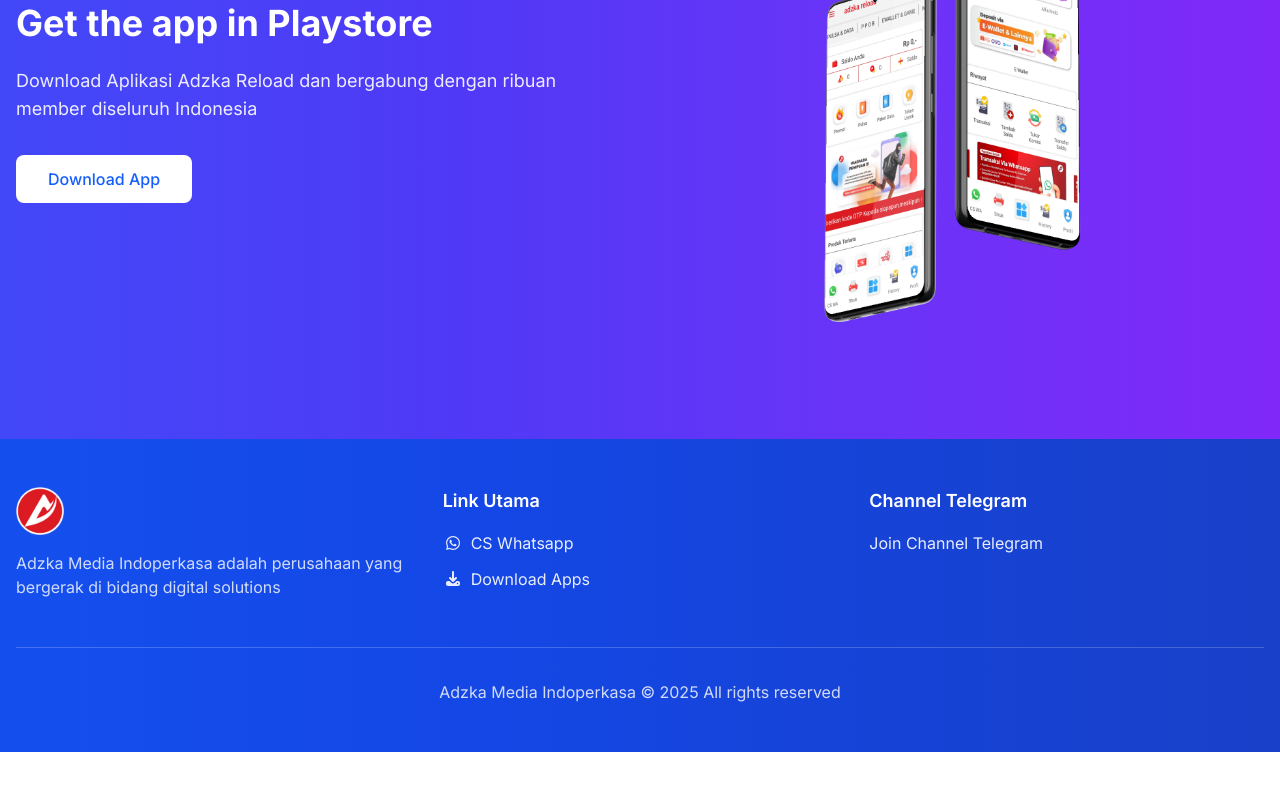
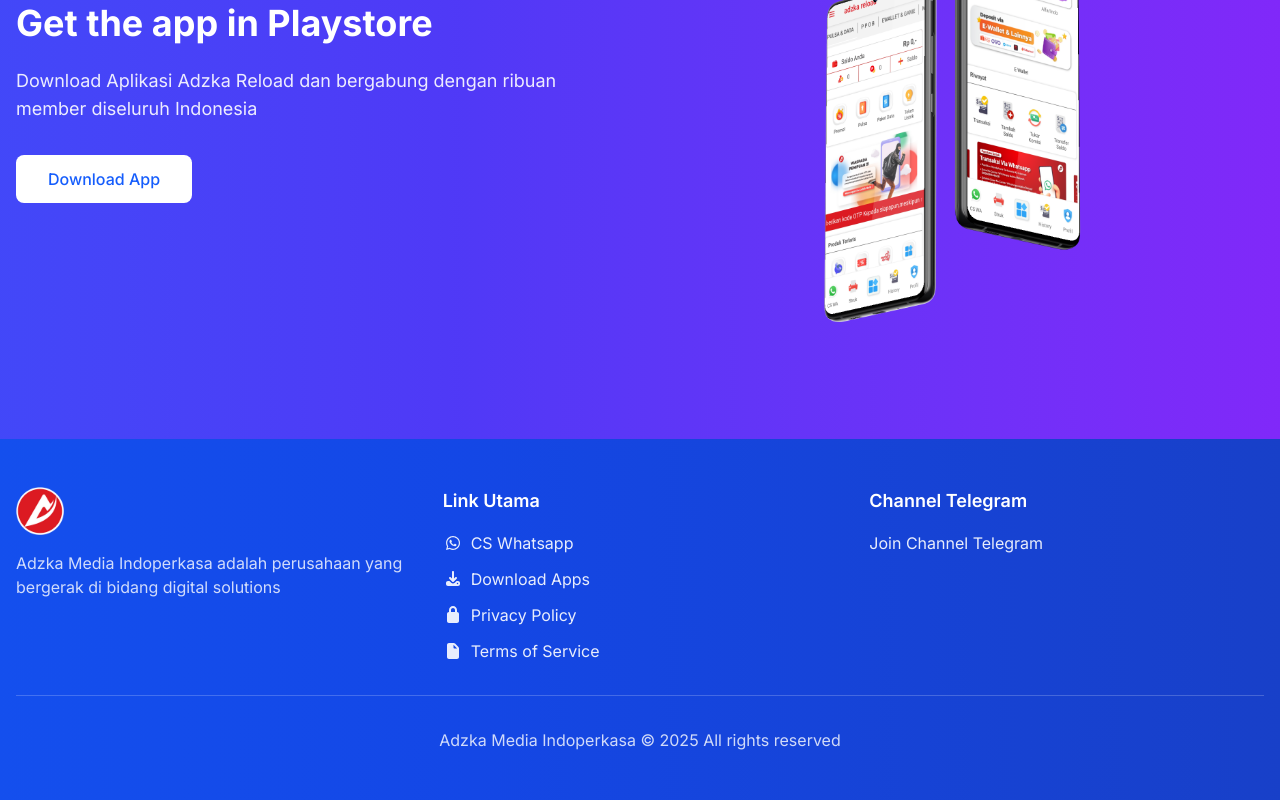
Before and after one commit to OwnerAR/web-company-pulsaplus, a Next.js app: page / in a window 1280 px wide. Shown: the part 4411-5211 px from the top of the page. Before the commit the page ends 5163 px from the top, so only its background shows below. Built offline with nearby package versions, Linux system fonts and the light colour scheme; no server answers.

Commit message:
feat: footer add policy dan toc

```diff
--- a/components/layout/Footer.tsx
+++ b/components/layout/Footer.tsx
@@ -4,7 +4,7 @@
 import Image from "next/image";
 import { FontAwesomeIcon } from "@fortawesome/react-fontawesome";
 import { faWhatsapp } from "@fortawesome/free-brands-svg-icons";
-import { faDownload } from "@fortawesome/free-solid-svg-icons";
+import { faDownload, faFile, faLock } from "@fortawesome/free-solid-svg-icons";
 
 export function Footer() {
   const currentYear = new Date().getFullYear();
@@ -21,6 +21,16 @@
       name: "Download Apps",
       href: appURL,
       icon: faDownload,
+    },
+    {
+      name: "Privacy Policy",
+      href: "/privacy-policy",
+      icon: faLock,
+    },
+    {
+      name: "Terms of Service",
+      href: "/terms-of-service",
+      icon: faFile,
     },
   ];
 
```
